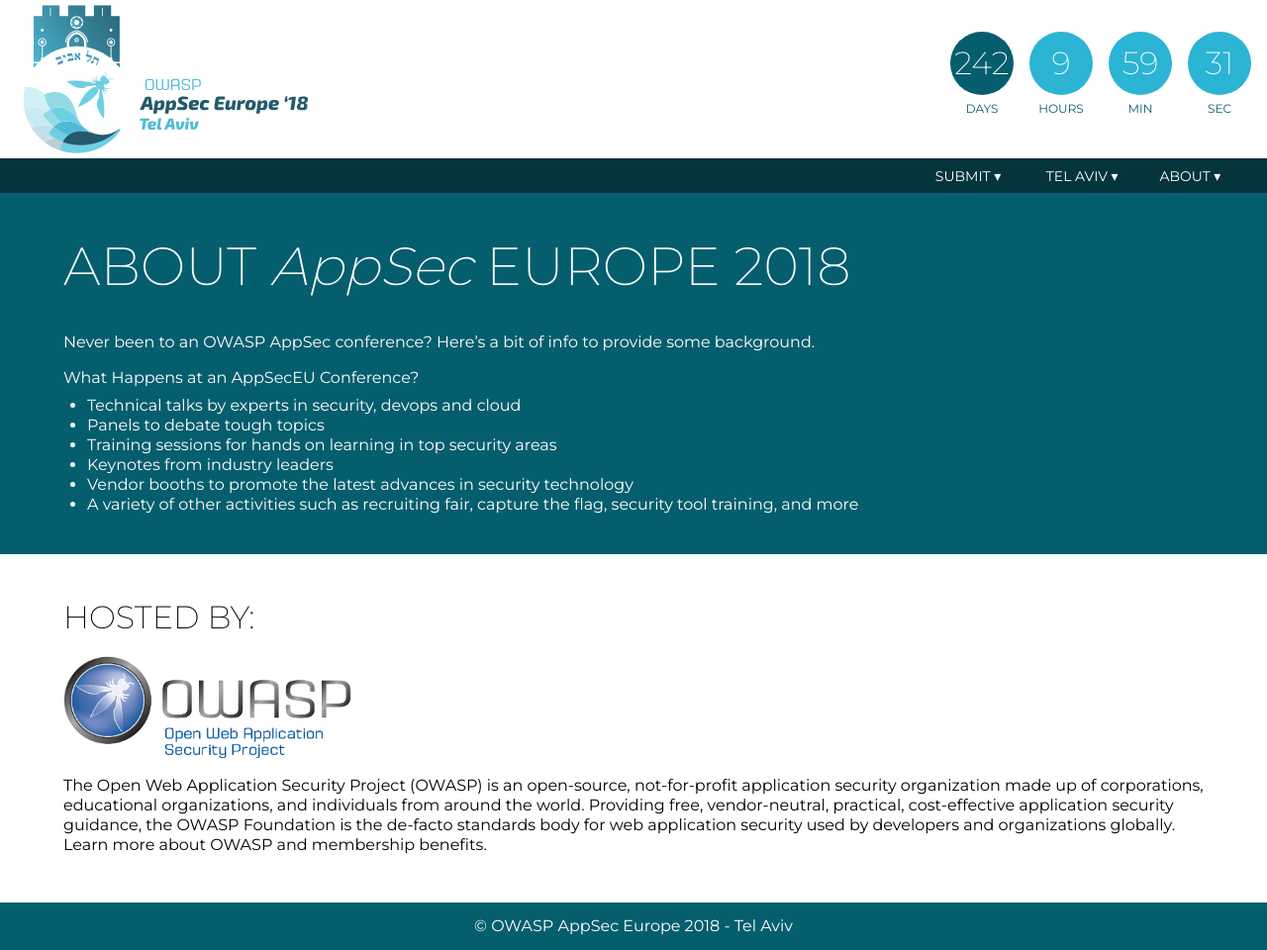
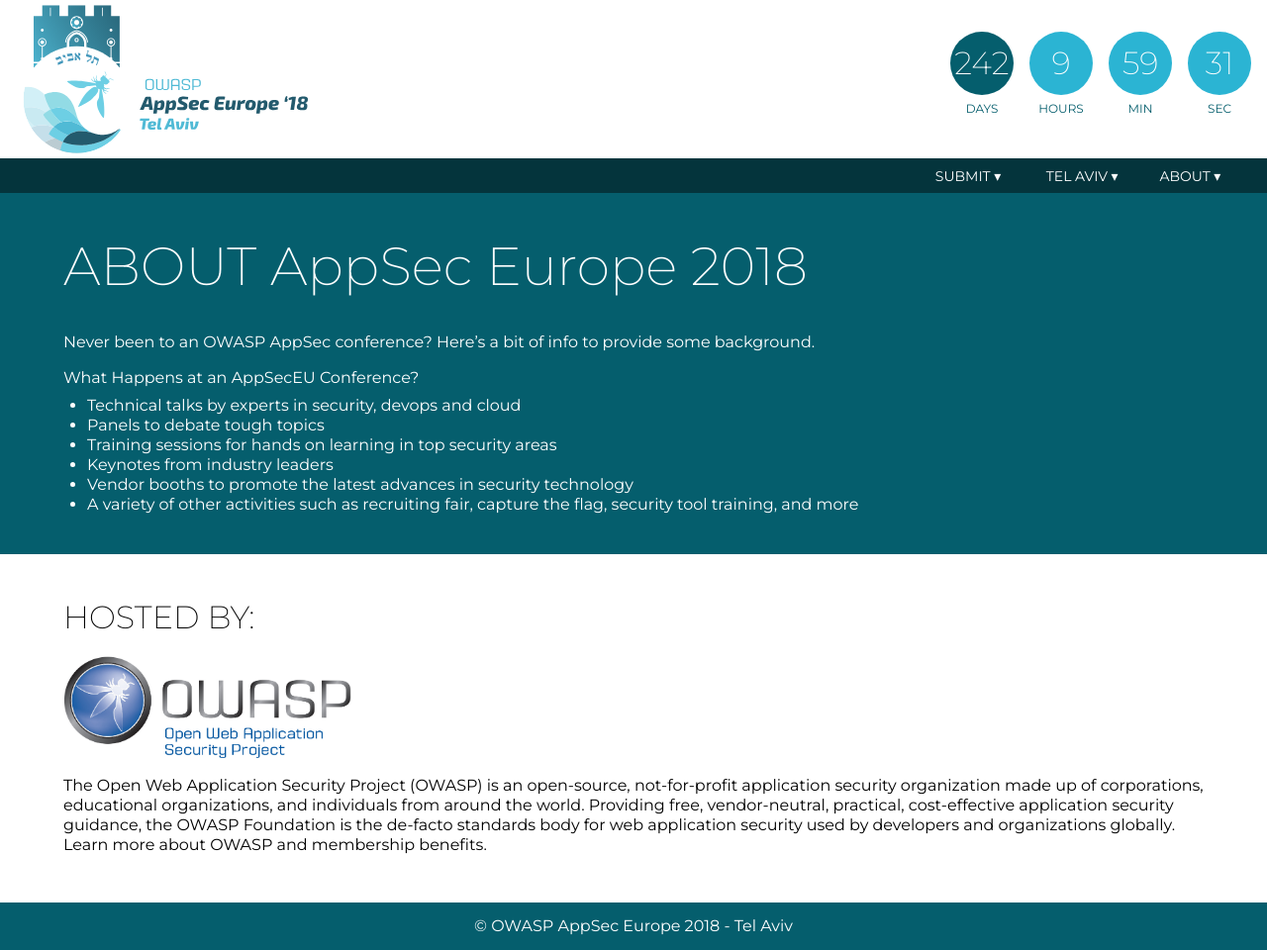
Before and after one commit to OWASP/AppSecEurope2018, a Jekyll site: the page built from about/index.html, in a window 1280 px wide. Shown: the whole page at 99% size. Built offline with Jekyll 4.4.1, drawn with Linux system fonts in a browser that asks for light colours; part of the change alters nothing that is shown.

```diff
--- a/about/index.html
+++ b/about/index.html
@@ -3,7 +3,7 @@ title: About AppSec Europe 2018
 layout: multisection
 ---
 <section class="inverse">
-<h1>About <em>AppSec</em> Europe 2018</h1>
+<h1>About <em>AppSec Europe</em> 2018</h1>
 <p>Never been to an OWASP AppSec conference? Here’s a bit of info to provide some background.</p>
 
 What Happens at an AppSecEU Conference?
--- a/assets/css/style.scss
+++ b/assets/css/style.scss
@@ -52,6 +52,7 @@ h1 {
 	font-size: 337.5%;
 	em {
 		text-transform: none;
+		font-style: normal;
 	}
 }
 
```
